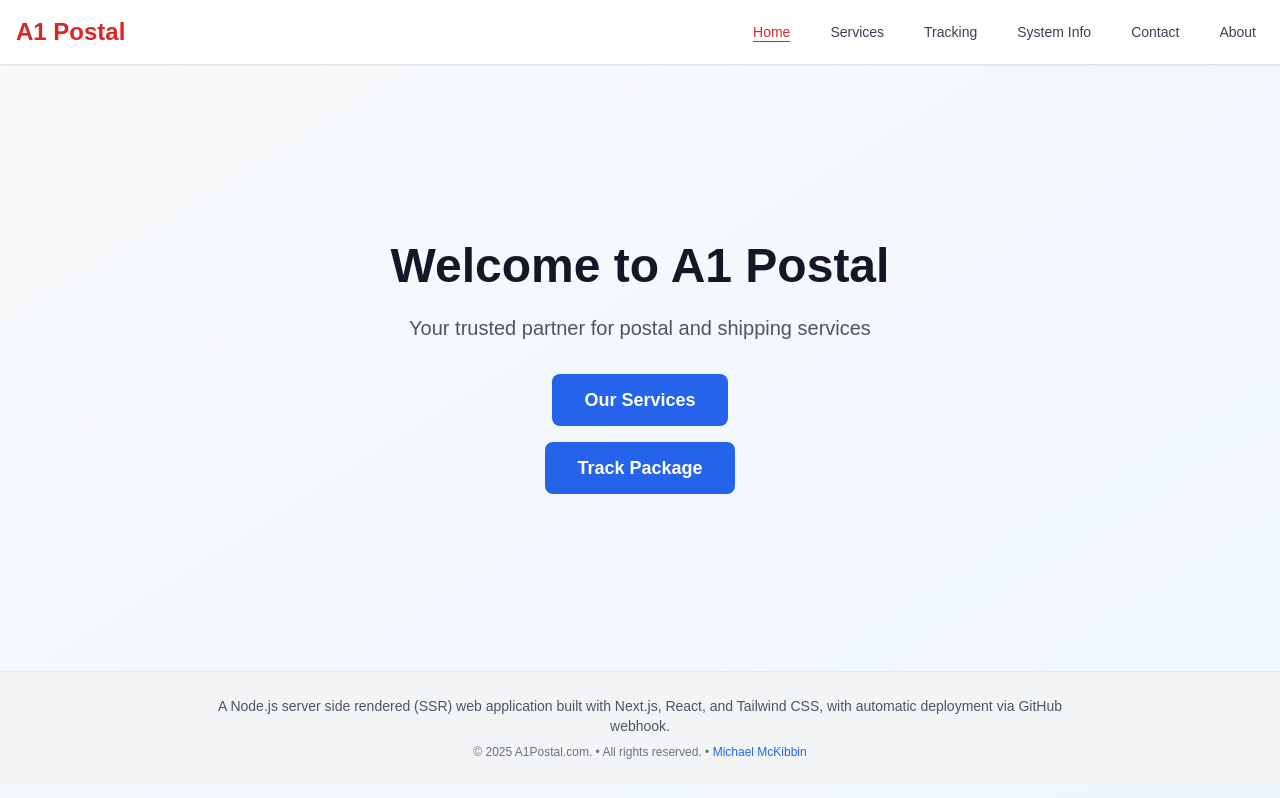
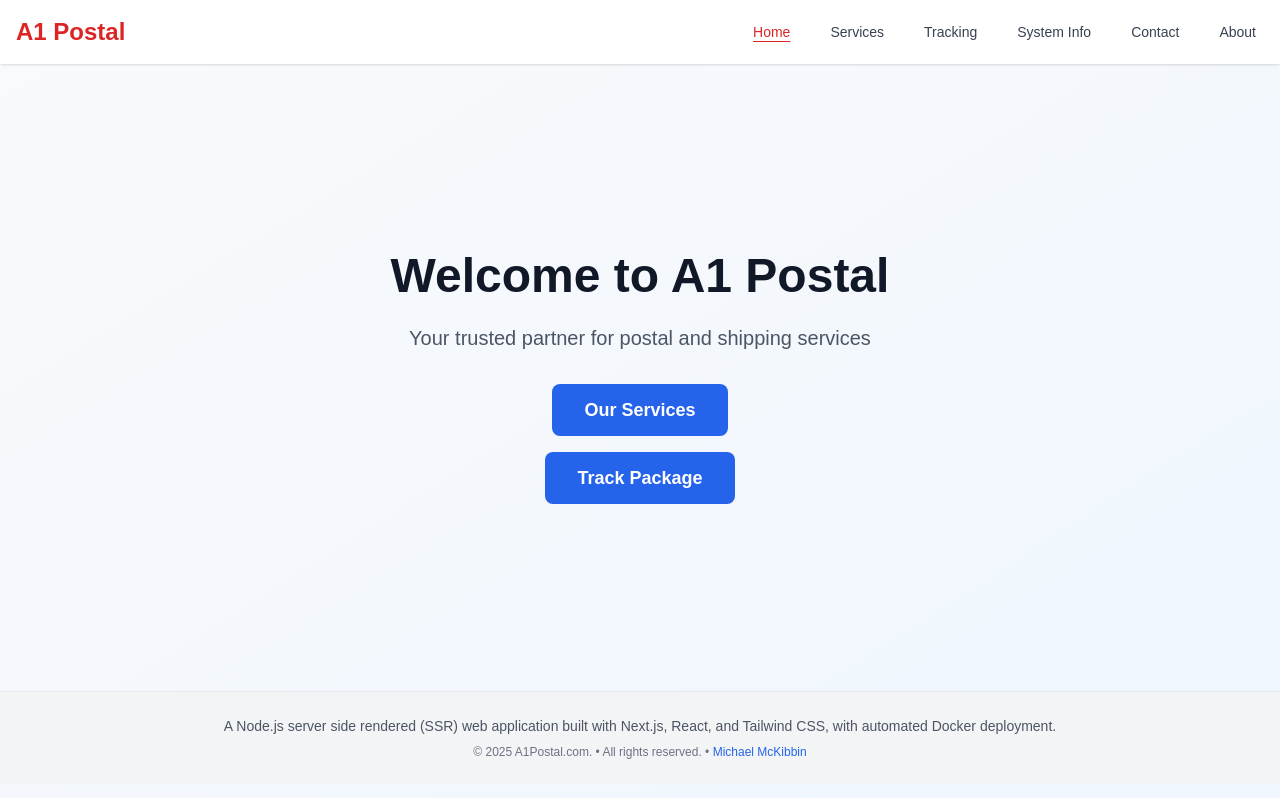
Before and after one commit to MichaelMcKibbin/a1postal, a Next.js app: page / in a window 1280 px wide. Built offline with nearby package versions, Linux system fonts and the light colour scheme.

Commit message:
add docker message to index.js

```diff
--- a/pages/index.js
+++ b/pages/index.js
@@ -23,7 +23,7 @@ export default function Home() {
             <footer className="bg-gray-100 border-t border-gray-200 py-6 px-8 mt-auto">
                 <div className="max-w-4xl mx-auto text-center">
                     <p className="text-sm text-gray-600 mb-2">
-                        A Node.js server side rendered (SSR) web application built with Next.js, React, and Tailwind CSS, with automatic deployment via GitHub webhook.
+                        A Node.js server side rendered (SSR) web application built with Next.js, React, and Tailwind CSS, with automated Docker deployment.
                     </p>
                     <p className="text-xs text-gray-500">
                         © {new Date().getFullYear()} A1Postal.com. • All rights reserved. • <a href="https://michaelmckibbin.com/" target="_blank" rel="noopener noreferrer" className="text-blue-600 hover:underline">Michael McKibbin</a>
```
